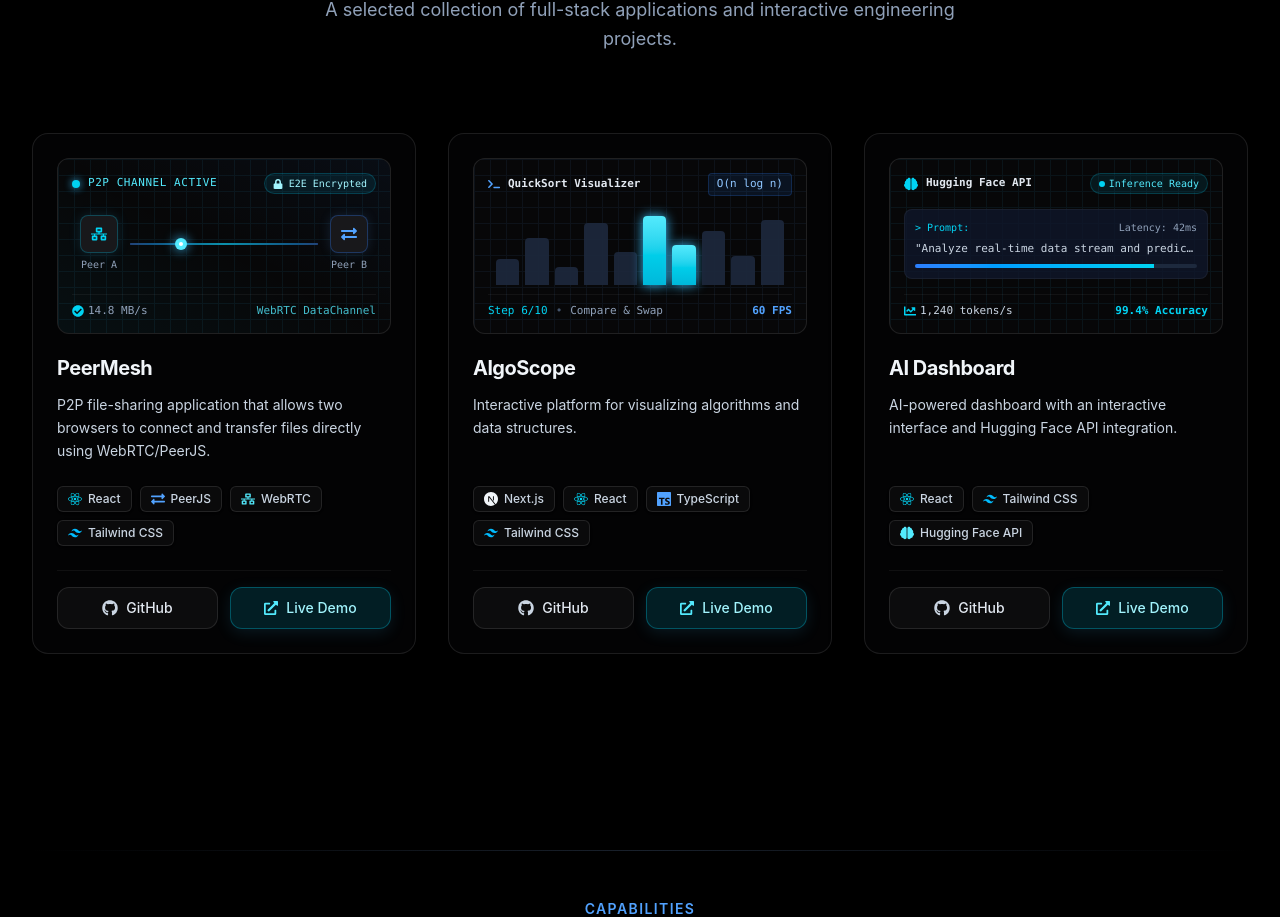
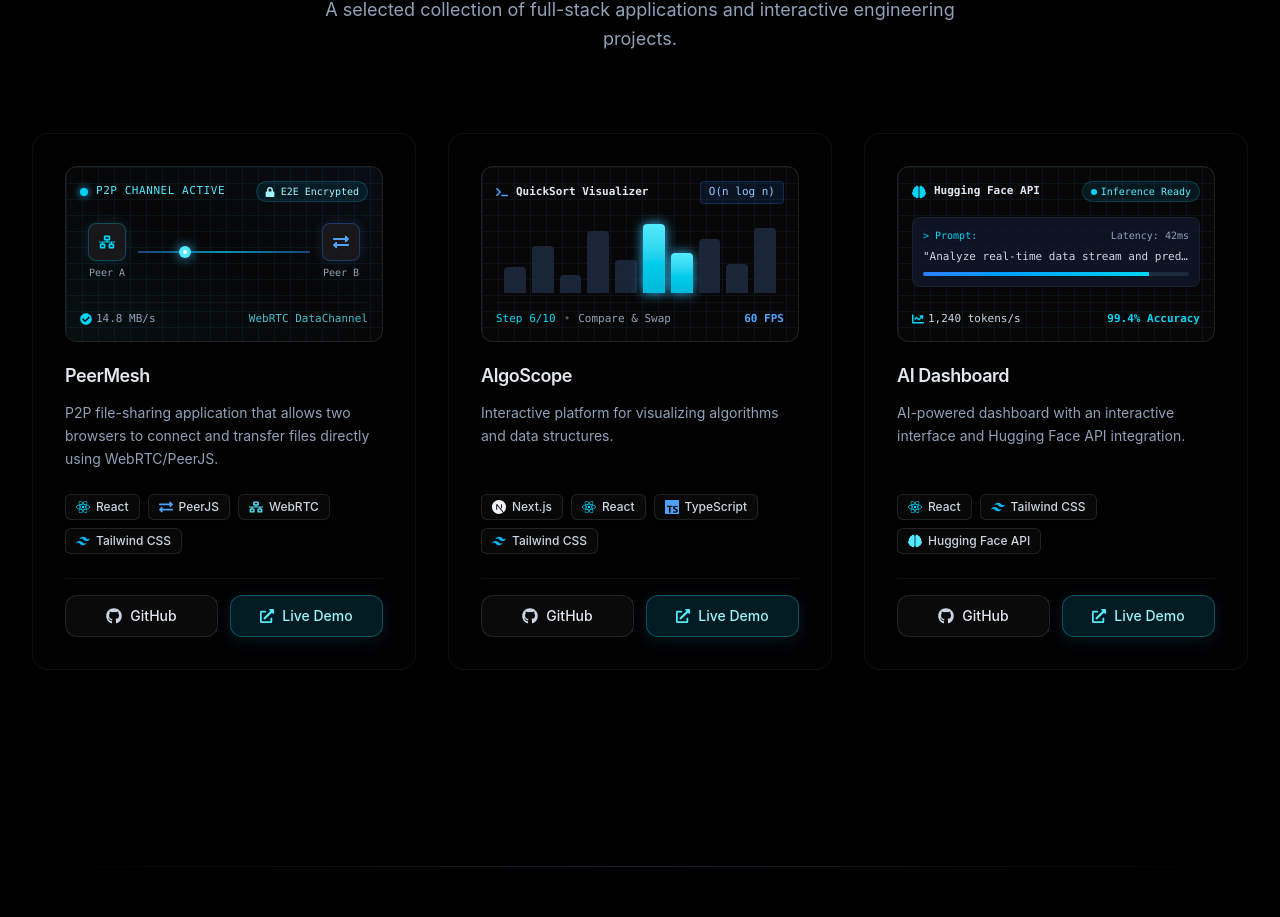
Before and after one commit to kanikasharma-18/Portfolio, a React app: page / in a window 1280 px wide. Shown: the part 1071-1988 px from the top of the page. Built offline with nearby package versions, Linux system fonts and the light colour scheme; the HTML template or start-up script is replaced by a standard one.

Commit message:
Project section UI

```diff
--- a/src/components/Projects.jsx
+++ b/src/components/Projects.jsx
@@ -91,10 +91,10 @@
               variants={itemVariants}
               whileHover={{ y: -6 }}
               transition={{ type: "tween", ease: "easeOut", duration: 0.3 }}
-              className="group relative flex flex-col justify-between p-5 md:p-6 rounded-2xl bg-zinc-950/40 border border-white/10 hover:border-cyan-500/30 backdrop-blur-md shadow-[0_8px_30px_rgba(0,0,0,0.5)] hover:shadow-[0_0_35px_rgba(56,189,248,0.12)] transition-all duration-500 overflow-hidden pointer-events-auto"
+              className="group relative flex flex-col justify-between p-6 md:p-8 rounded-2xl bg-zinc-950/20 border border-white/5 hover:border-slate-800/80 hover:bg-[#1a1723]/60 transition-all duration-300 overflow-hidden shadow-[0_8px_30px_rgba(0,0,0,0.5)] pointer-events-auto"
             >
               {/* Subtle ambient card background glow */}
-              <div className="absolute inset-0 z-0 bg-gradient-to-b from-cyan-500/0 via-transparent to-blue-500/0 group-hover:from-cyan-500/[0.03] group-hover:to-blue-500/[0.03] transition-all duration-500 pointer-events-none" />
+              <div className="absolute inset-0 z-0 bg-gradient-to-br from-blue-500/0 via-transparent to-cyan-500/0 group-hover:from-blue-500/[0.02] group-hover:to-cyan-500/[0.02] transition-all duration-500 pointer-events-none" />
 
               <div className="relative z-10 flex flex-col h-full justify-between">
                 <div>
@@ -105,13 +105,13 @@
 
                   {/* Card Content Header */}
                   <div className="mb-3">
-                    <h3 className="text-xl font-bold text-slate-100 group-hover:text-cyan-300 transition-colors duration-300 tracking-tight">
+                    <h3 className="text-lg font-semibold text-slate-200 group-hover:text-white transition-colors duration-300 tracking-tight">
                       {project.title}
                     </h3>
                   </div>
 
                   {/* Description */}
-                  <p className="text-slate-300 text-sm leading-relaxed mb-6 font-normal">
+                  <p className="text-slate-400 text-sm leading-relaxed mb-6 font-normal group-hover:text-slate-300 transition-colors duration-300">
                     {project.description}
                   </p>
                 </div>
```
